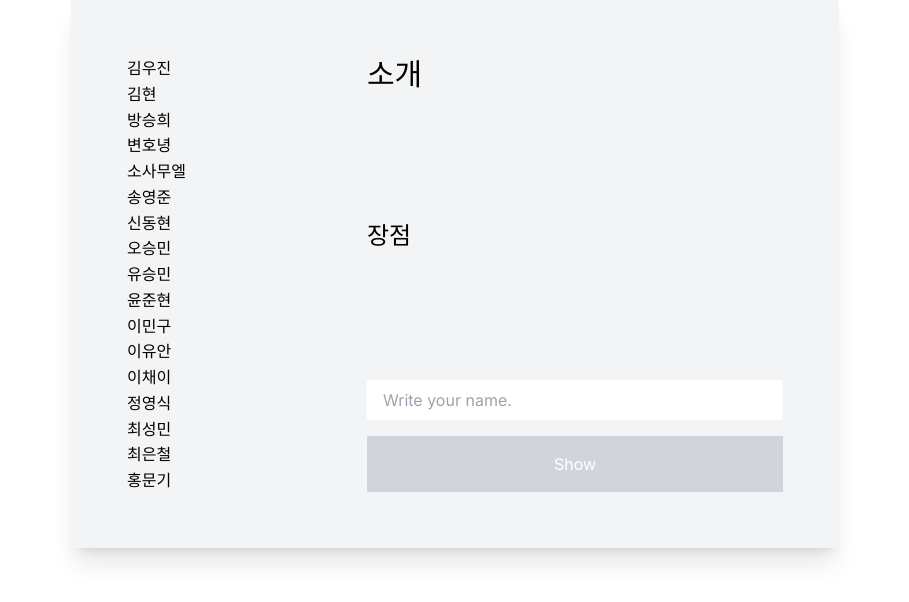
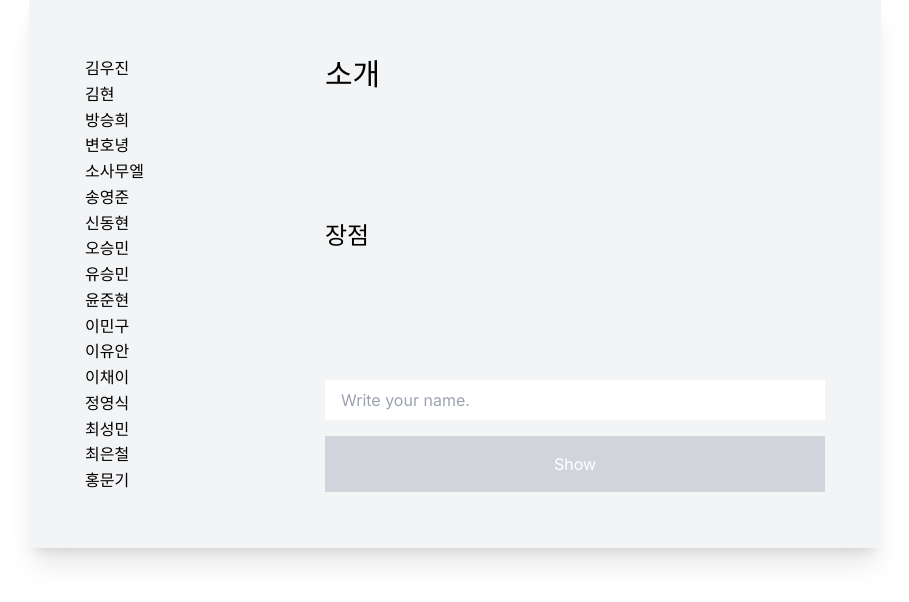
Before and after one commit to KDT-IaaS-Class-One-Group/KDT-Introduce, a Next.js app: page / in a window 1280 px wide. Shown: the part 126-728 px from the top of the page, without its empty margins (185-1094 px from the left). Built offline with nearby package versions, Linux system fonts and the light colour scheme.

Commit message:
feat: 완료?!

```diff
--- a/app/components/InputAndButton.tsx
+++ b/app/components/InputAndButton.tsx
@@ -8,7 +8,7 @@ export default function InputAndButton({ onSubmit }: Props) {
   const [inputValue, setInputValue] = useState('');
 
   return (
-    <>
+    <div className='w-500 flex flex-col'>
       <input
         type='text'
         className='p-4 mb-4 h-10'
@@ -21,6 +21,6 @@ export default function InputAndButton({ onSubmit }: Props) {
       >
         Show
       </button>
-    </>
+    </div>
   );
 }
--- a/app/components/StudentDetail.tsx
+++ b/app/components/StudentDetail.tsx
@@ -7,7 +7,7 @@ interface Props {
 
 export default function StudentDetail({ studentInfo }: Props) {
   return (
-    <>
+    <div className='w-500'>
       <div>
         <p className='text-3xl'>소개</p>
         <p className='p-2 h-32'>{studentInfo.소개}</p>
@@ -16,6 +16,6 @@ export default function StudentDetail({ studentInfo }: Props) {
         <p className='text-2xl'>장점</p>
         <p className='p-2 h-32'>{studentInfo.장점}</p>
       </div>
-    </>
+    </div>
   );
 }
--- a/app/page.tsx
+++ b/app/page.tsx
@@ -26,7 +26,7 @@ export default function Home() {
 
   return (
     <div className='flex justify-center items-center min-h-screen'>
-      <div className='flex flex-row bg-gray-100 p-8 shadow-xl w-3/5'>
+      <div className='flex flex-row bg-gray-100 p-8 shadow-xl w-auto'>
         <StudentList students={students} onSelect={handleStudentClick} />
         <div className='flex-1 p-6 flex flex-col min-h-full justify-between'>
           <StudentDetail studentInfo={studentInfo} />
--- /dev/null
+++ b/app/types/studentInfo.ts
@@ -0,0 +1,6 @@
+export interface StudentInfo {
+  [key: string]: {
+    소개: string;
+    장점: string;
+  };
+}
--- a/tailwind.config.ts
+++ b/tailwind.config.ts
@@ -8,7 +8,7 @@ const config: Config = {
   ],
   theme: {
     extend: {
-      height: {
+      width: {
         '500': '500px',
       },
     },
```
Also changed, not shown: app/hooks/useStudentList.ts (line endings or trailing spaces).
